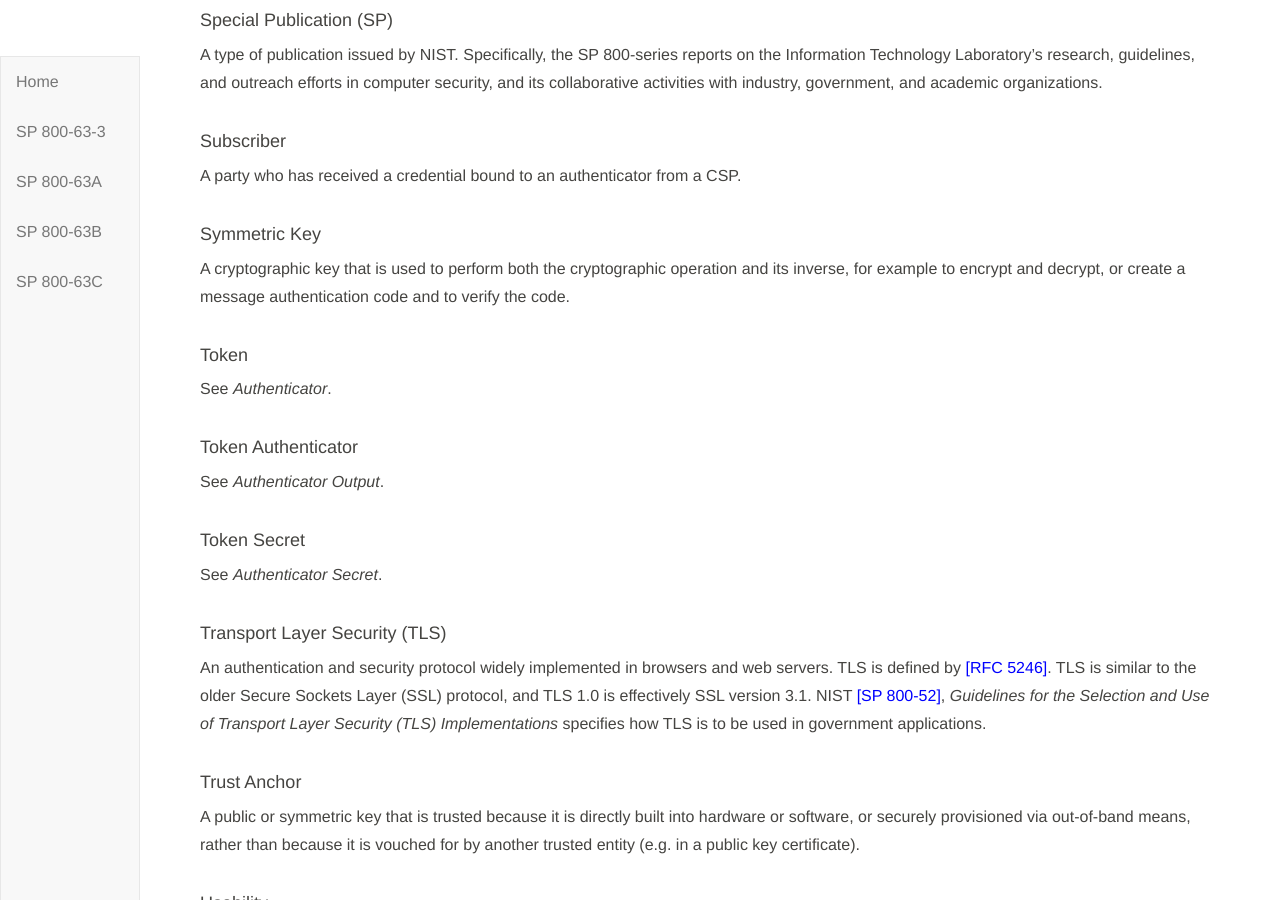
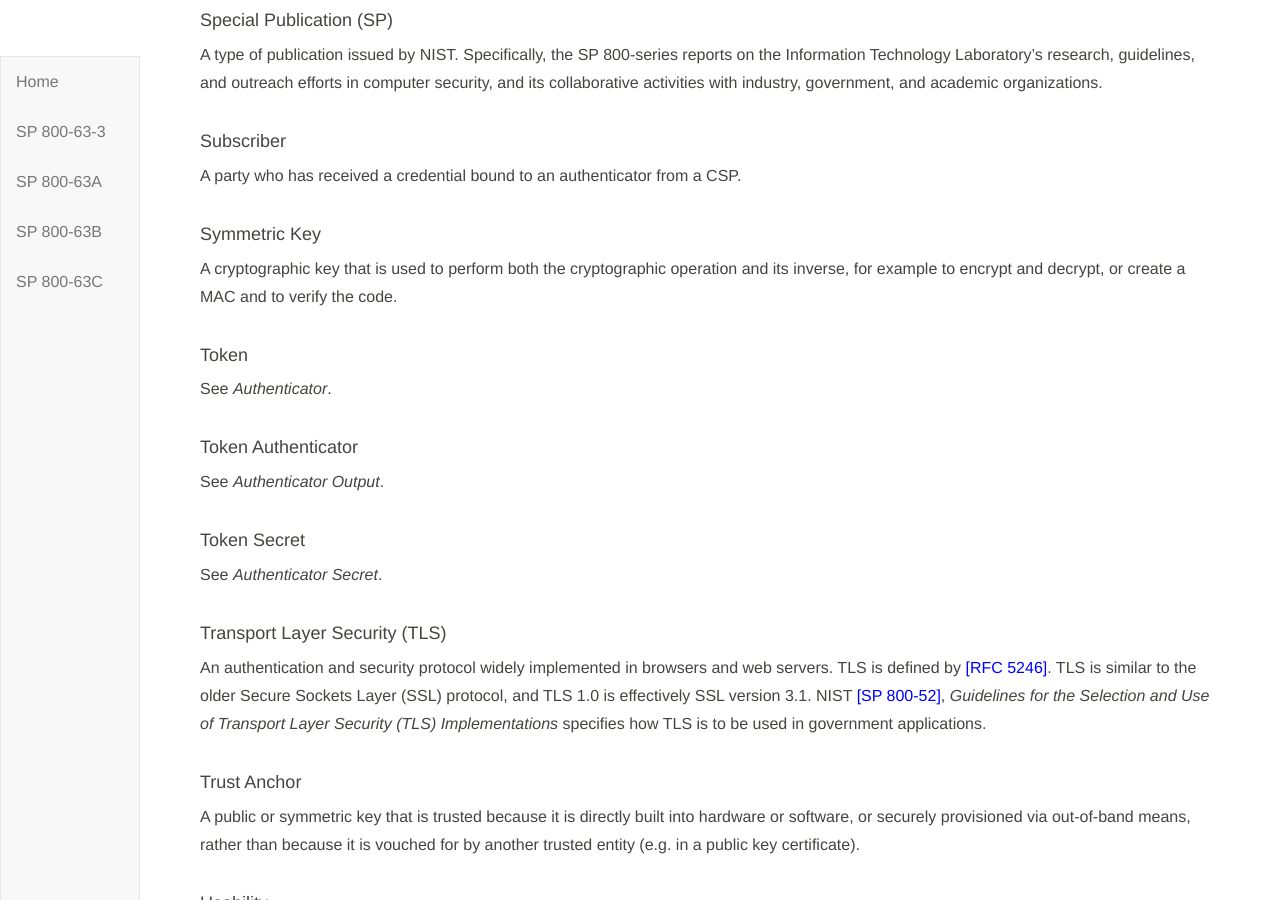
Before and after one commit to usnistgov/800-63-3, a Jekyll site: the page built from sp800-63b/sec3_definitions.md, in a window 1280 px wide and 900 px high, scrolled down 10237 px. Built offline with Jekyll 4.4.1, drawn with Linux system fonts in a browser that asks for light colours; our own code applies the rules of GitHub Pages for plain Markdown files.

Commit message:
Update sec3_definitions.md

```diff
--- a/sp800-63b/sec3_definitions.md
+++ b/sp800-63b/sec3_definitions.md
@@ -273,7 +273,7 @@ A type of publication issued by NIST. Specifically, the SP 800-series reports on
 A party who has received a credential bound to an authenticator from a CSP.
 
 #### Symmetric Key
-A cryptographic key that is used to perform both the cryptographic operation and its inverse, for example to encrypt and decrypt, or create a message authentication code and to verify the code.
+A cryptographic key that is used to perform both the cryptographic operation and its inverse, for example to encrypt and decrypt, or create a MAC and to verify the code.
 
 #### Token
 See *Authenticator*.
```
